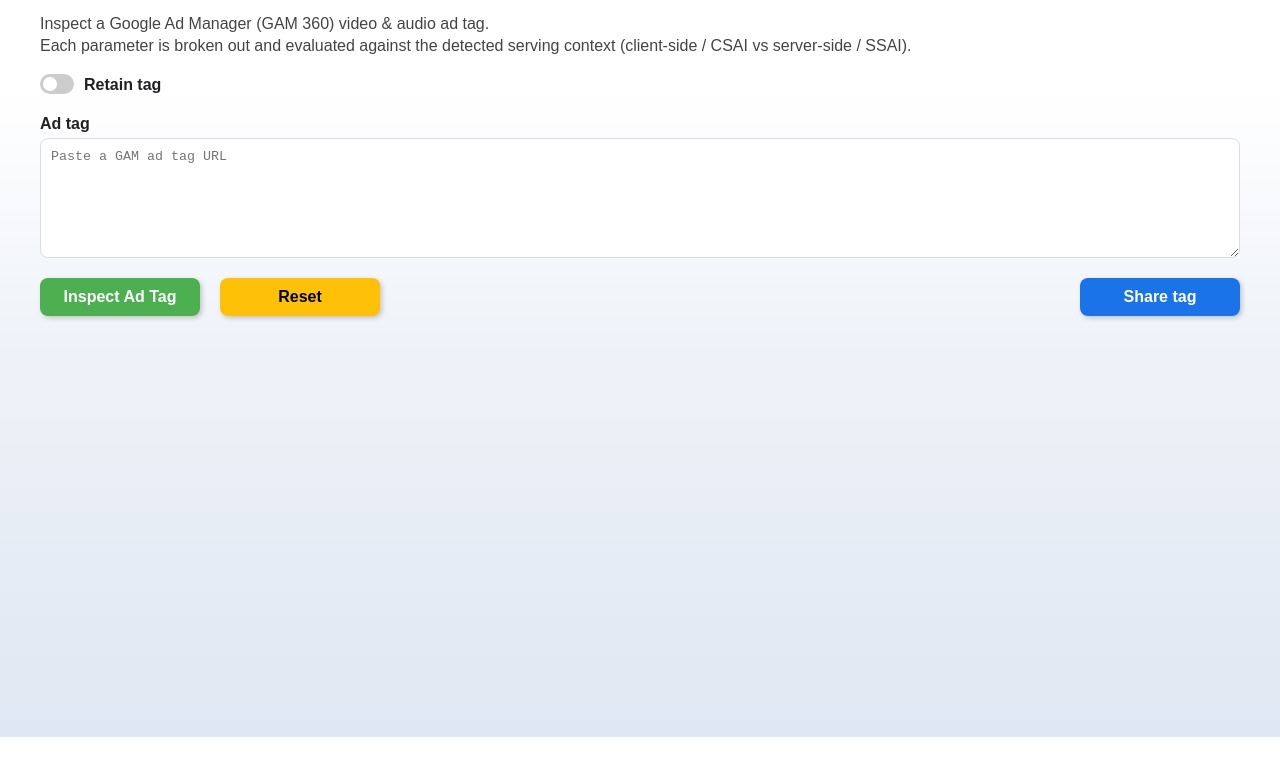
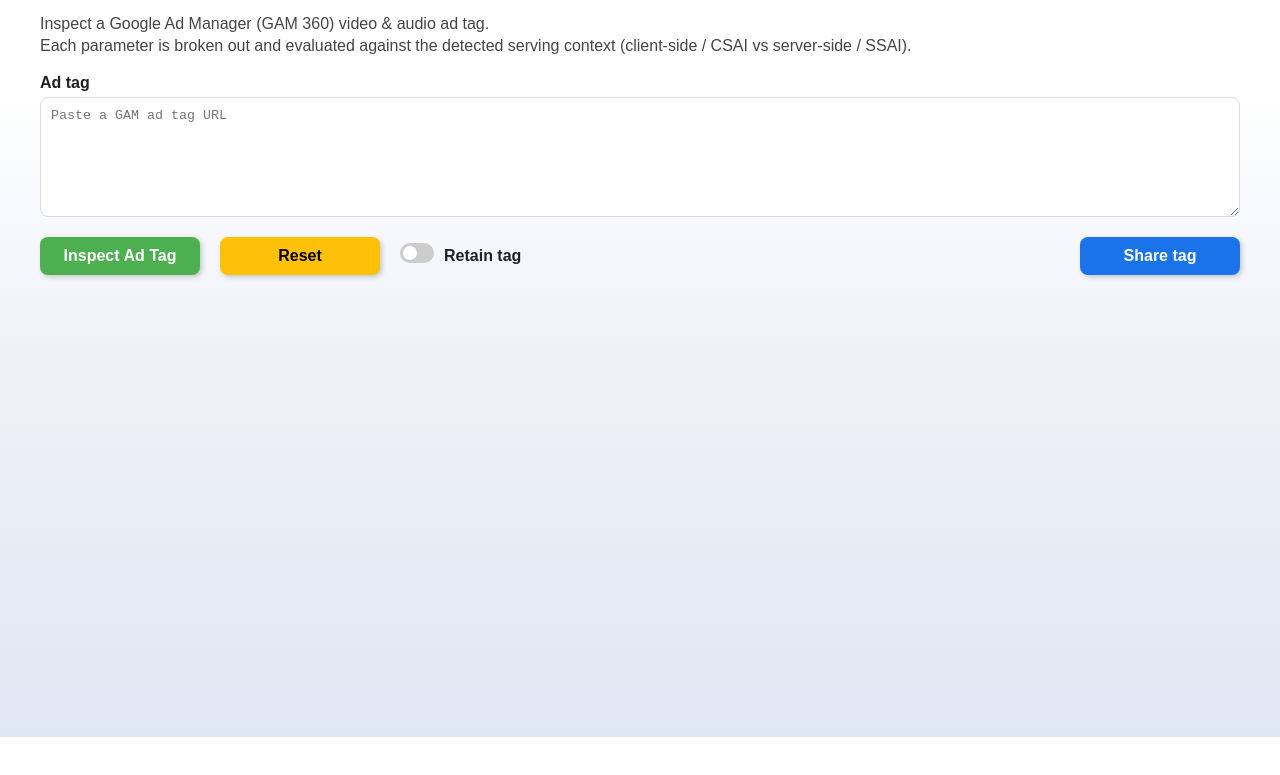
Before and after one commit to vanemmerik/ad_tag, a plain HTML site: page index.html in a window 1280 px wide. Shown: the part 63-838 px from the top of the page. Drawn offline with Linux system fonts and the light colour scheme.

Commit message:
Move Retain tag toggle into the action row next to Reset
Removes the standalone toggle row above the input; places the retain switch +
label after the Reset button (button-container now vertically centers its
items). Share stays right-aligned.

Co-Authored-By: Claude Opus 4.8 (1M context) <noreply@anthropic.com>

```diff
--- a/index.html
+++ b/index.html
@@ -13,14 +13,6 @@
     <h2>GAM Ad Tag Validation Tool</h2>
 </header>
 <p class="intro">Inspect a Google Ad Manager (GAM 360) video &amp; audio ad tag.<br>Each parameter is broken out and evaluated against the detected serving context (client-side / CSAI vs server-side / SSAI).</p>
-<div class="toggle-container">
-    <label class="switch">
-        <input type="checkbox" id="retainToggle" onclick="saveState()">
-        <span class="slider"></span>
-    </label>
-    <span class="toggle-retain" id="toggleRetain">Retain tag</span>
-</div>
-
 <div class="input-container">
     <div class="input-field">
         <label for="adTag1">Ad tag</label>
@@ -32,6 +24,11 @@
 <div class="button-container">
     <button id="actionButton" onclick="reviewTag()">Inspect Ad Tag</button>
     <button id="resetButton" onclick="clearState()">Reset</button>
+    <label class="switch">
+        <input type="checkbox" id="retainToggle" onclick="saveState()">
+        <span class="slider"></span>
+    </label>
+    <span class="toggle-retain" id="toggleRetain">Retain tag</span>
     <button id="shareButton" onclick="copyShareLink()" title="Copy this inspection to a shareable URL">Share tag</button>
 </div>
 
--- a/styles.css
+++ b/styles.css
@@ -69,7 +69,7 @@ body {
 }
 label { display: block; font-weight: bold; margin-bottom: 5px; }
 
-.button-container { display: flex; justify-content: left; margin-top: 10px; }
+.button-container { display: flex; align-items: center; justify-content: left; margin-top: 10px; }
 button {
     padding: 10px;
     margin: 0 20px 0 0;
```
